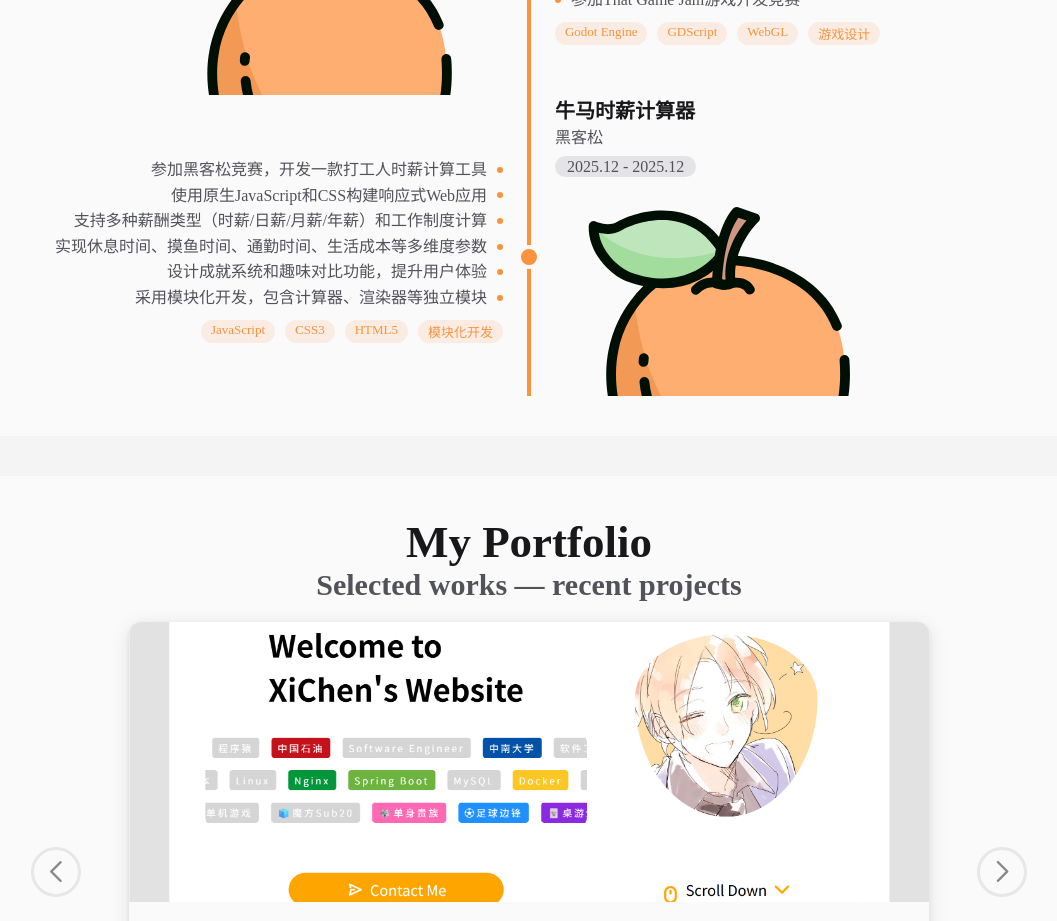
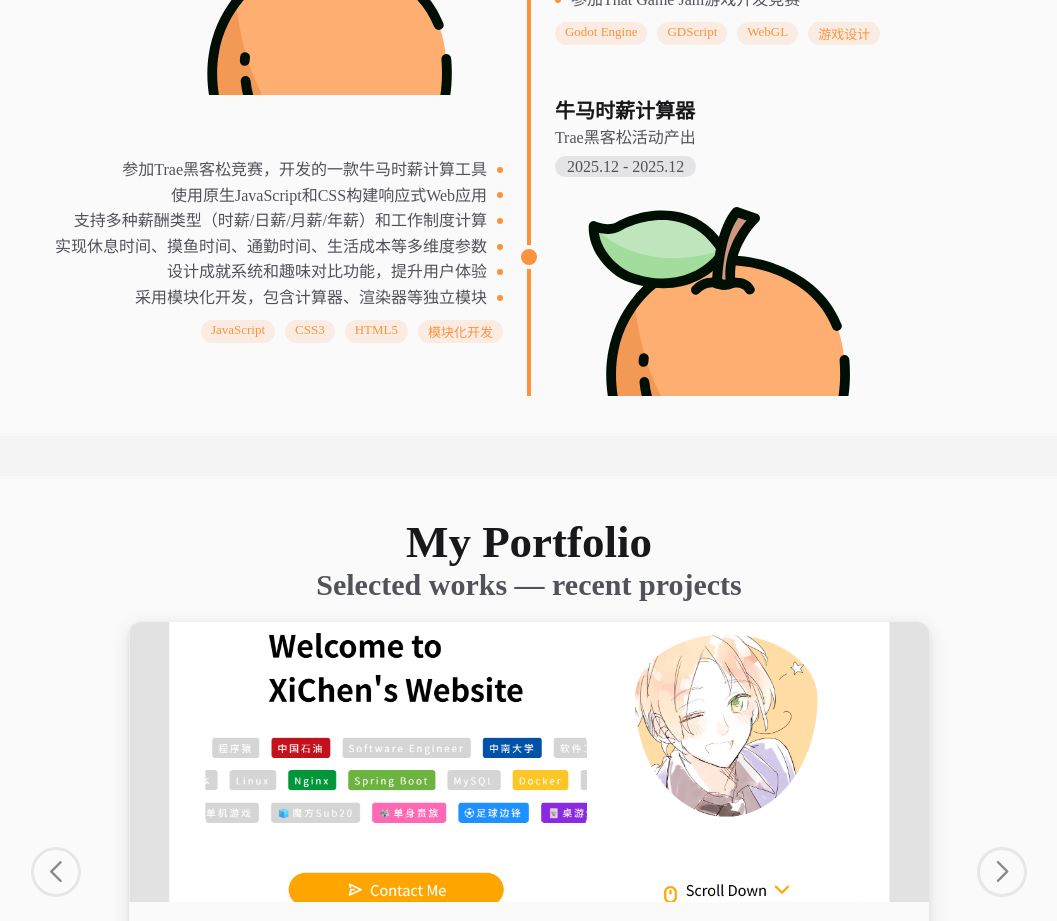
Before and after one commit to XiChen1234/MyWebsite, a Vue app: page / in a window 1280 px wide. Shown: the part 6940-7861 px from the top of the page, without its empty margins (111-1168 px from the left). Built offline with nearby package versions, Linux system fonts and the light colour scheme.

Commit message:
fix: add trae in description
在描述中增加trae的关键字

```diff
--- a/src/components/page/CareerPage.vue
+++ b/src/components/page/CareerPage.vue
@@ -230,11 +230,11 @@ const experienceData: ExperienceItem[] = [
     id: 'project-1',
     type: 'Project',
     title: '牛马时薪计算器',
-    organization: '黑客松',
+    organization: 'Trae黑客松活动产出',
     start: new Date('2025-12-27'),
     end: new Date('2025-12-27'),
     details: [
-      '参加黑客松竞赛，开发一款打工人时薪计算工具',
+      '参加Trae黑客松竞赛，开发的一款牛马时薪计算工具',
       '使用原生JavaScript和CSS构建响应式Web应用',
       '支持多种薪酬类型（时薪/日薪/月薪/年薪）和工作制度计算',
       '实现休息时间、摸鱼时间、通勤时间、生活成本等多维度参数',
```
